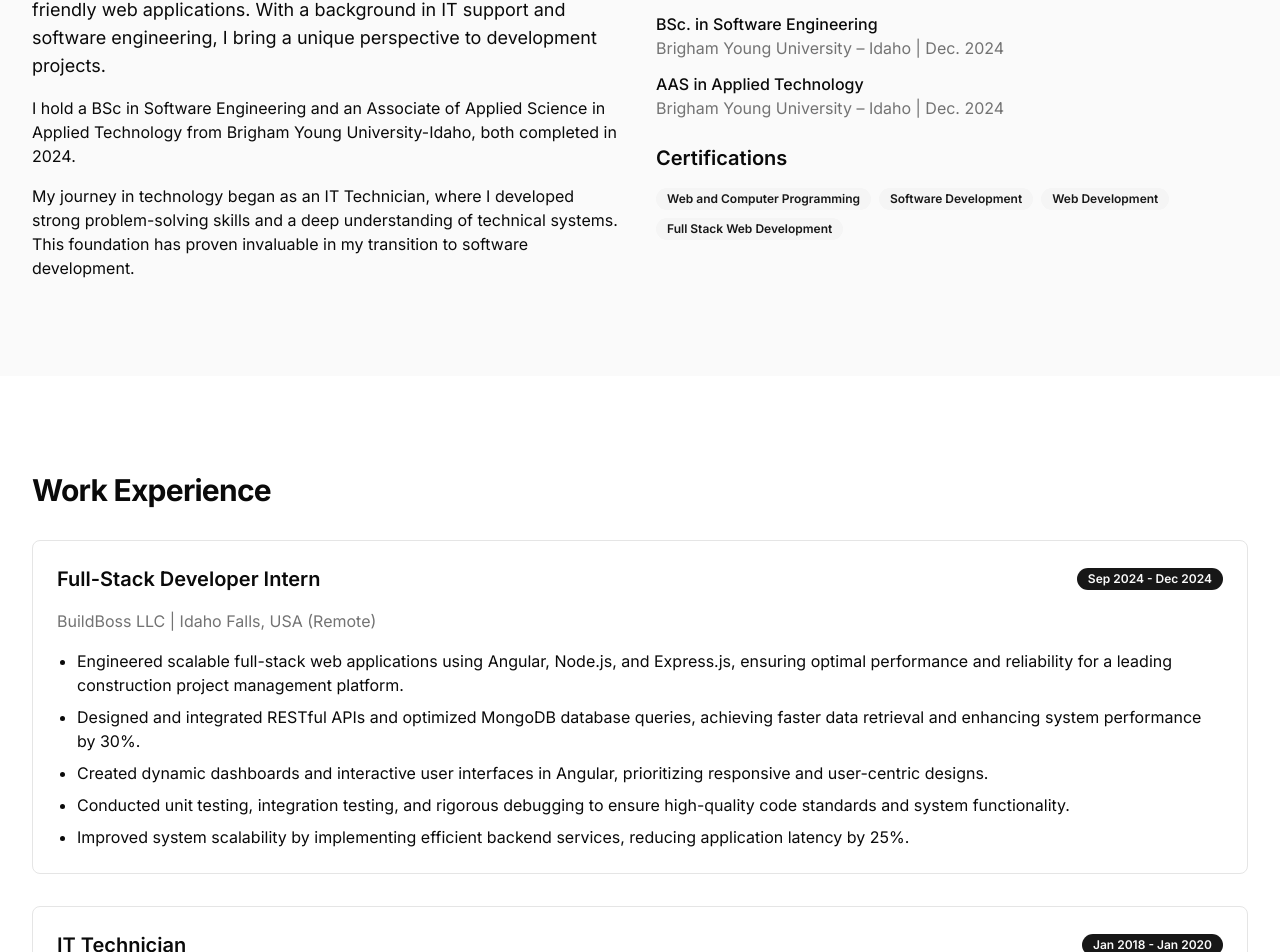
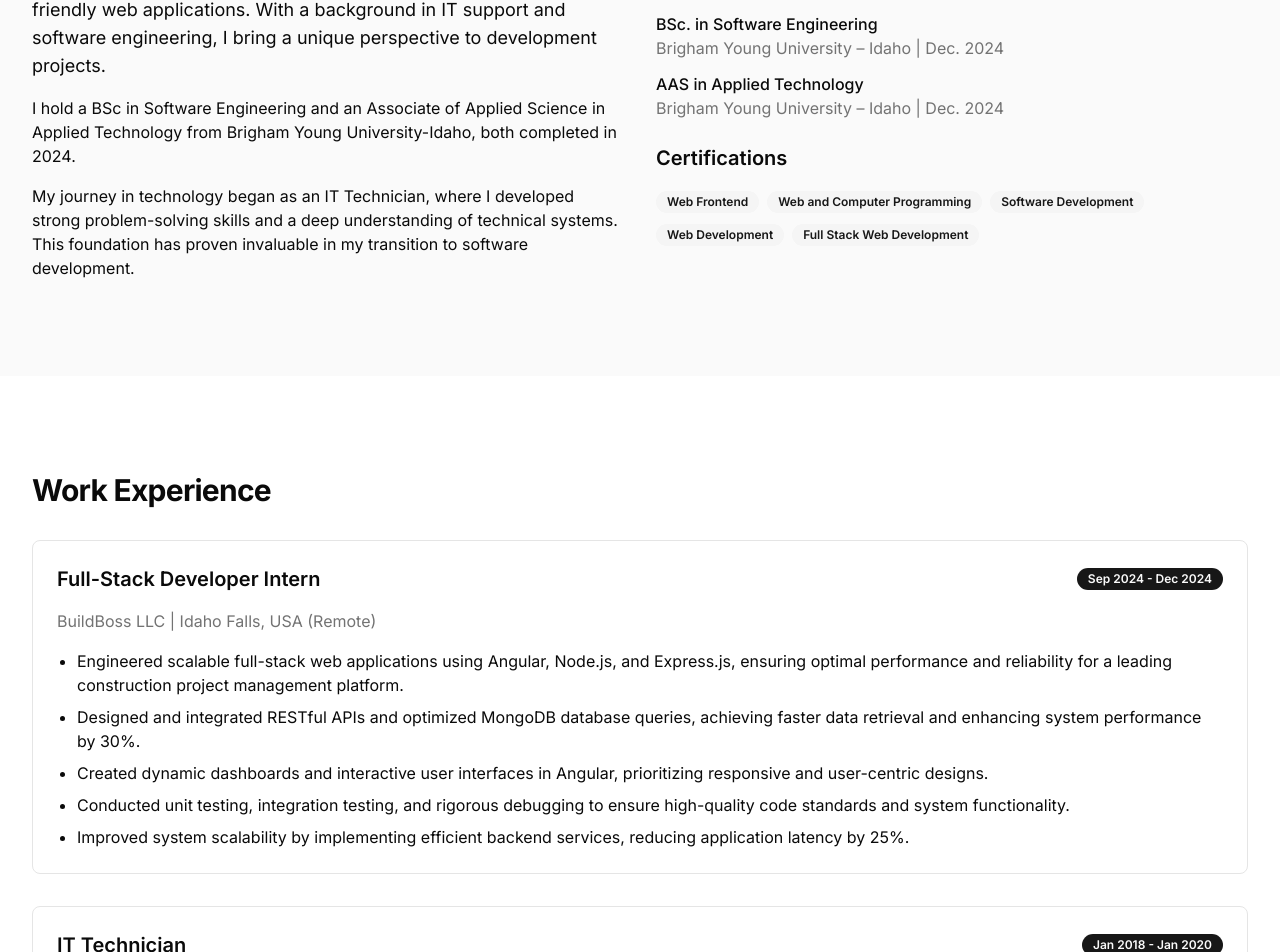
Before and after one commit to jayhklasiq/portfolio, a Next.js app: page / in a window 1280 px wide. Shown: the part 749-1701 px from the top of the page. Built offline with nearby package versions, Linux system fonts and the light colour scheme.

Commit message:
Update certifications section in Home component to include clickable badges with links to eDiploma status checks

```diff
--- a/app/page.tsx
+++ b/app/page.tsx
@@ -138,10 +138,22 @@ export default function Home() {
 								</div>
 								<h3 className="text-xl font-semibold pt-2">Certifications</h3>
 								<div className="flex flex-wrap gap-2">
-									<Badge variant="secondary">Web and Computer Programming</Badge>
-									<Badge variant="secondary">Software Development</Badge>
-									<Badge variant="secondary">Web Development</Badge>
-									<Badge variant="secondary">Full Stack Web Development</Badge>
+									<a href="https://www.michaelsutter.com/ediploma?fn=diplomastatuscheck&key=02000000dd1fa1bdf2392a1a67aed8351deed93879ff469dcf60001aa5031dd7e8c71e5e654b57e271dc5a3f65953c7f26dac1bf2f83bfdbafc989883c8d51ee2e72a9b2" target="_blank" rel="noopener noreferrer">
+										<Badge variant="secondary">Web Frontend</Badge>
+									</a>
+
+									<a href="https://www.michaelsutter.com/ediploma?fn=diplomastatuscheck&key=020000005312059bd61f00b568a36b2931df53c29188a2827042f7ff88872d2e49b564273c2837641ec0a1e62c73754655205c4ba6276e1ac1d04801cd18526d2406c255" target="_blank" rel="noopener noreferrer">
+										<Badge variant="secondary">Web and Computer Programming</Badge>
+									</a>
+									<a href="https://www.michaelsutter.com/ediploma?fn=diplomastatuscheck&key=02000000aea61b29c7f97b70e23dc52fc422f580a59b184ed5d19b02ad5095ab0eba56f278bd2eb5052f97c409328e8c0354abd115d32c0abccefbb25249291e9e8b2b42" target="_blank" rel="noopener noreferrer">
+										<Badge variant="secondary">Software Development</Badge>
+									</a>
+									<a href="https://www.michaelsutter.com/ediploma?fn=diplomastatuscheck&key=02000000d3dd9cf74d259bcf9fe1847fb1cc45a9fc5cf2f119f2580d496d013ddd7fa1d98cfacb44d2785bad5f1319a6706eb33ada33a343d0f353c01af8e0a498cdea5a" target="_blank" rel="noopener noreferrer">
+										<Badge variant="secondary">Web Development</Badge>
+									</a>
+									<a href="https://www.michaelsutter.com/ediploma?fn=diplomastatuscheck&key=020000008b5c65116f2039346926be5db557652f0db71d90c27c7ae13e81ac1fbea1f8c1d61e1ffc03f4af4276e8806eb50e1a9bcbba086ba9412dd0a35e7ad8b2300743" target="_blank" rel="noopener noreferrer">
+										<Badge variant="secondary">Full Stack Web Development</Badge>
+									</a>
 								</div>
 							</div>
 						</div>
```
